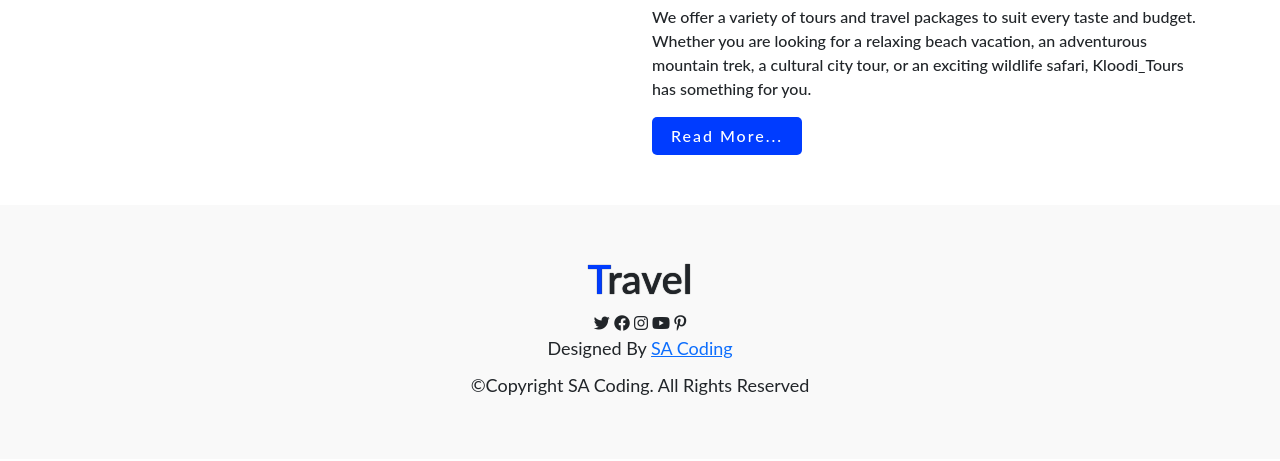
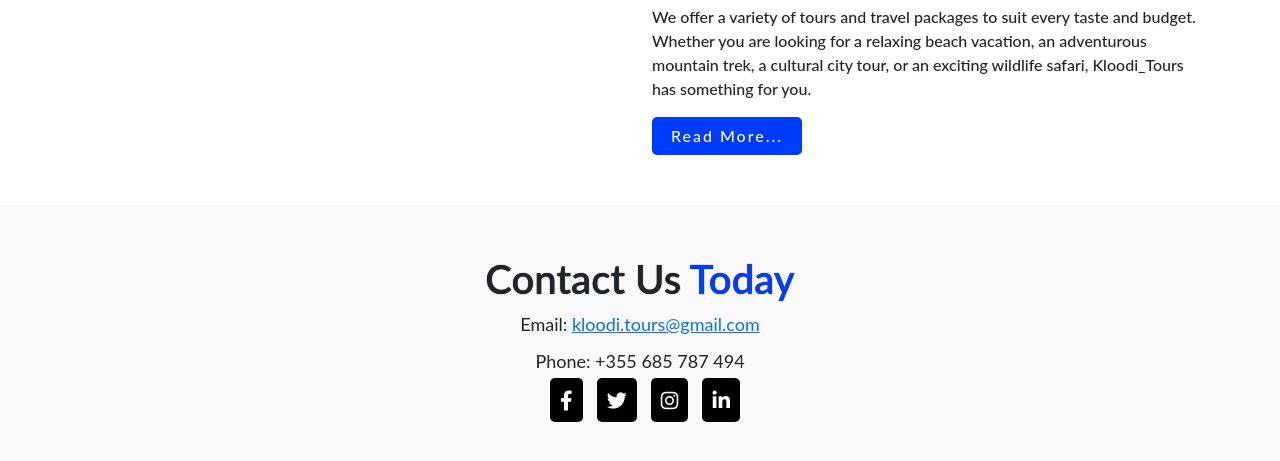
Before and after one commit to asaniklodi/Kloodi_Tours, a plain HTML site: page index.html in a window 1280 px wide. Shown: the part 3359-3820 px from the top of the page. Drawn offline with nearby package versions, Linux system fonts and the light colour scheme.

Commit message:
Update index.html

```diff
--- a/index.html
+++ b/index.html
@@ -294,40 +294,21 @@
           </div>
     </section>
     <!-- About End -->
-
-
-
-
-
-
-
-
 <!-- Footer Start -->
 <footer id="footer">
-      <h1><span>T</span>ravel</h1>
+  <div class="container">
+    <h1>Contact Us <span>Today</span></h1>
+    <p>Email: <a href="mailto:kloodi.tours@gmail.com">kloodi.tours@gmail.com</a></p>
+    <p>Phone: +355 685 787 494</p>
     <div class="social-links">
-        <i class="fa-brands fa-twitter"></i>
-        <i class="fa-brands fa-facebook"></i>
-        <i class="fa-brands fa-instagram"></i>
-        <i class="fa-brands fa-youtube"></i>
-        <i class="fa-brands fa-pinterest-p"></i>
+      <a href="#" class="btn-social"><i class="fab fa-facebook-f"></i></a>
+      <a href="#" class="btn-social"><i class="fab fa-twitter"></i></a>
+      <a href="#" class="btn-social"><i class="fab fa-instagram"></i></a>
+      <a href="#" class="btn-social"><i class="fab fa-linkedin-in"></i></a>
     </div>
-      <div class="credit">
-        <p>Designed By <a href="#">SA Coding</a></p>
-      </div>
-      <div class="copyright">
-        <p>&copy;Copyright SA Coding. All Rights Reserved</p>
   </div>
 </footer>
 <!-- Footer End -->
-
-
-
-
-
-
-
-
 
 
  <script src="https://cdn.jsdelivr.net/npm/bootstrap@5.0.2/dist/js/bootstrap.bundle.min.js" integrity="sha384-MrcW6ZMFYlzcLA8Nl+NtUVF0sA7MsXsP1UyJoMp4YLEuNSfAP+JcXn/tWtIaxVXM" crossorigin="anonymous"></script>
```
Lines whose indentation alone changed are shown as unchanged.
